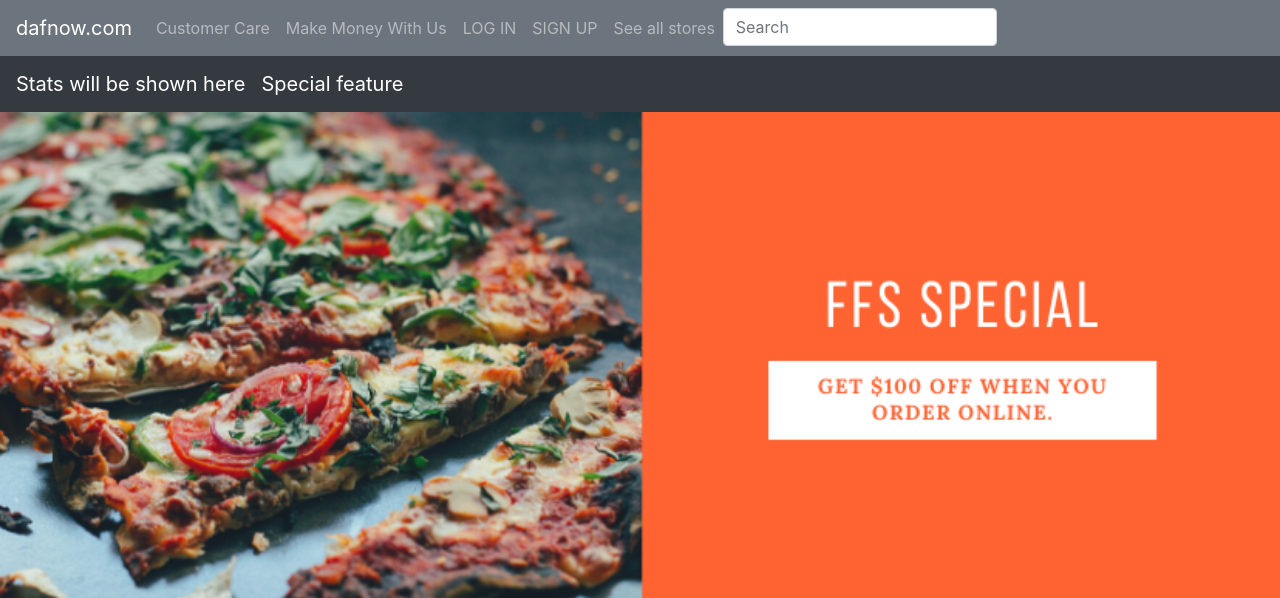
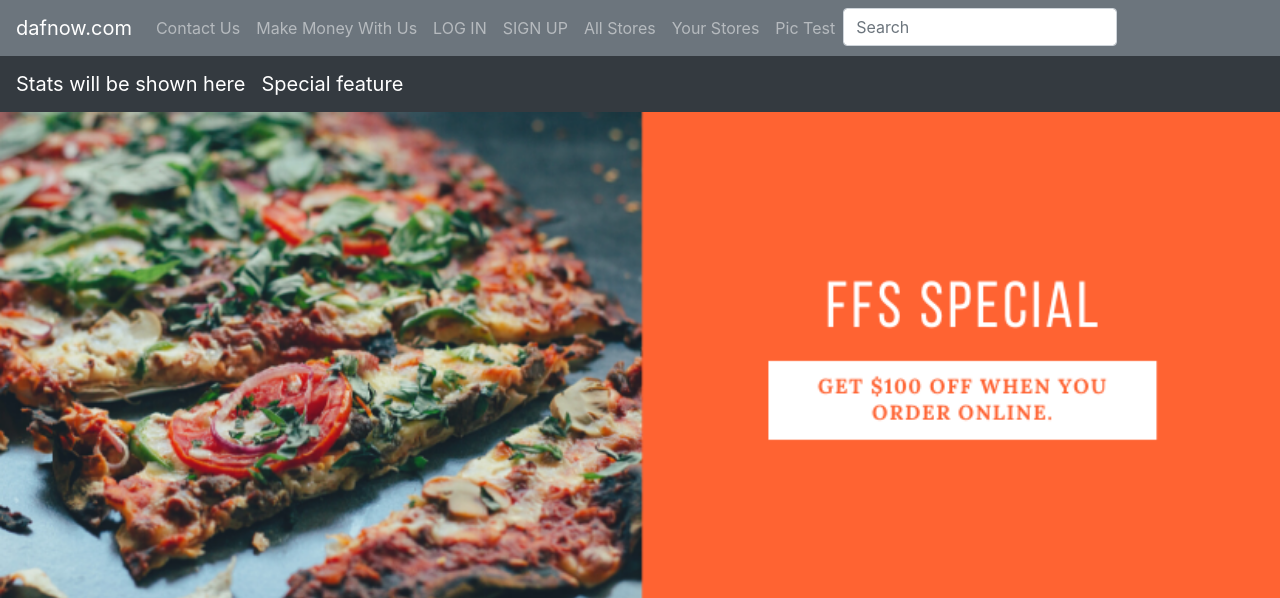
Before and after one commit to codemafiaalim/FreelanceFoodService, a Django app: page / in a window 1280 px wide. Shown: the top 598 px of the page. Run offline with Django 3.2, Linux system fonts and the light colour scheme; some libraries are stand-ins or nearby versions.

Commit message:
store app update , foreign key problem also image problem - dujroy

```diff
--- a/mysite/Stores/views.py
+++ b/mysite/Stores/views.py
@@ -19,7 +19,7 @@ def createStore(request):
             return redirect('/')
     else:
         form = forms.StoreForm()
-    return render(request, 'pic.html', {'form': form})
+    return render(request, 'create.html', {'form': form})
 
 
 # Create your views here.
--- a/mysite/mysite/urls.py
+++ b/mysite/mysite/urls.py
@@ -8,12 +8,12 @@ urlpatterns = [
     #Durjoy
 
     path('admin/', admin.site.urls),
-    #path('',include('stores2.urls')),
-    path('mm/swp/',include('StoresAndPlans.urls')),
-    path('mm/ac/',include('accounts.urls') ),
-    path('mm/',views.makemoney),
-    path('',views.home),
-
+    path('mm/st/', include('Stores.urls')),
+    path('mm/ac/', include('accounts.urls')),
+    path('contact/ac/', include('accounts.urls')),
+    path('mm/', views.makemoney),
+    #path('contact/', views.contact),
+    path('', views.home)
     #Alim
 
     #Rakib
--- a/mysite/templates/index.html
+++ b/mysite/templates/index.html
@@ -20,7 +20,7 @@
 
       <ul class ="navbar-nav mr-auto">
         <li class="nav-item">
-          <a href="#" class="nav-link">Customer Care</a>
+          <a href="contact" class="nav-link">Contact Us</a>
         </li>
         <li class="nav-item">
           <a href="mm" class="nav-link">Make Money With Us</a>
@@ -39,10 +39,16 @@
         <li class="nav-item">
           <a href="mm/ac/reg" class="nav-link">SIGN UP</a>
 		</li>
-		{% endif %}
-          <li class="nav-item">
-          <a href="mm/swp/allstores" class="nav-link">See all stores</a>
-        </li>
+    {% endif %}
+    <li class="nav-item">
+      <a href="mm/st/stall" class="nav-link">All Stores</a>
+    </li>
+    <li class="nav-item">
+      <a href="mm/st/st" class="nav-link">Your Stores</a>
+    </li>
+    <li class="nav-item">
+      <a href="p/p" class="nav-link">Pic Test</a>
+    </li>
         <!-- Search form -->
         <ul class="navbar-nav mr-right">
             <div class="md-form mt-0">
@@ -125,6 +131,8 @@
 
 
   </body>
+  </html>
+
 
 
 
--- a/mysite/templates/makemoneypage.html
+++ b/mysite/templates/makemoneypage.html
@@ -7,7 +7,7 @@
 
         <a href="del" class="nav-link" >Join As a Sender</a><br>
 
-        <a href="swp/create" class="nav-link">Create Your Store</a>
+        <a href="st/create" class="nav-link">Create Your Store</a>
         {%else%}
         <a href="ac/reg" >Please Sign up first</a>
         {%endif%}
```
Also changed, not shown: mysite/mysite/settings.py (+4 -3 lines), mysite/7d.png (deleted), 1 other file.
